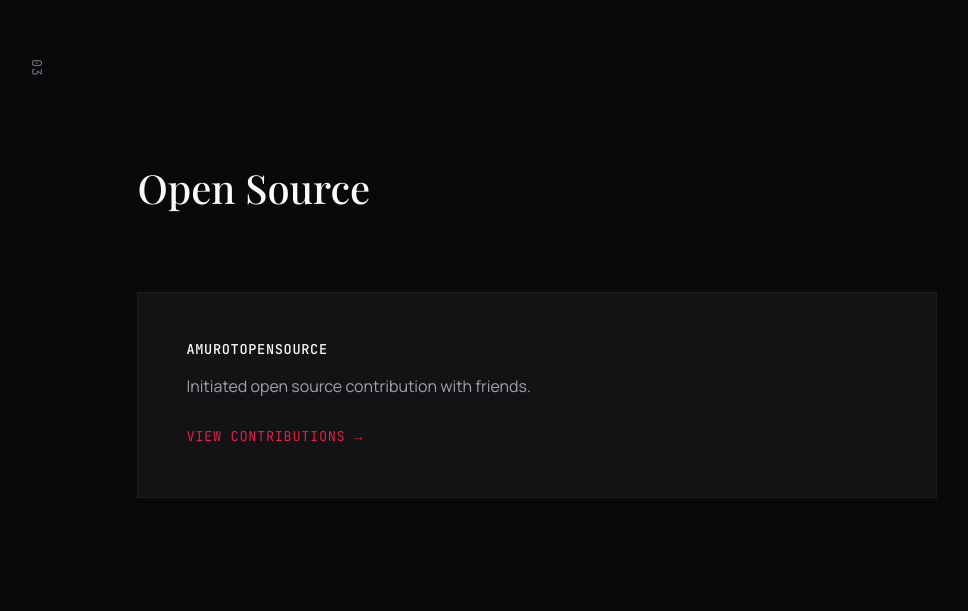
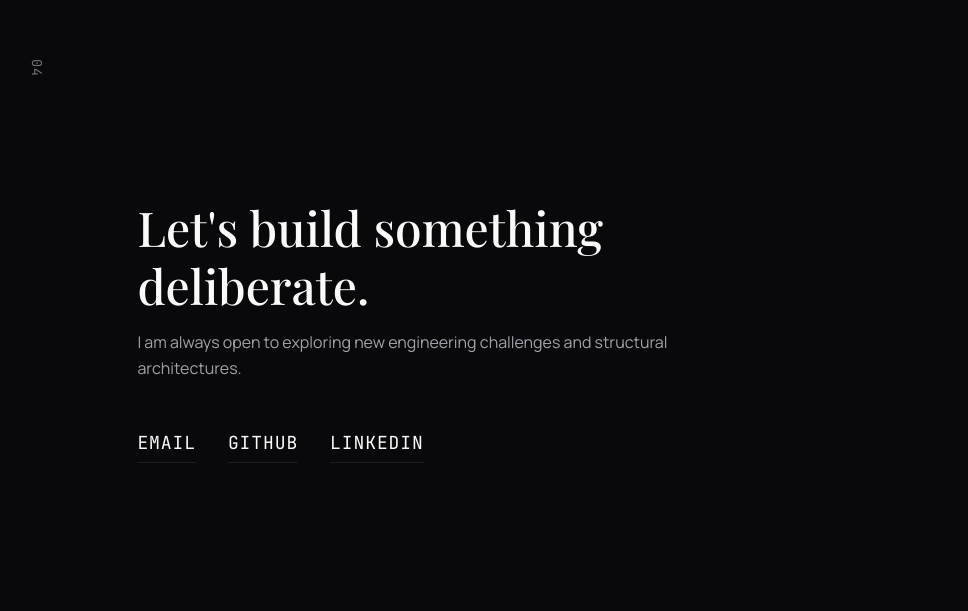
Before and after one commit to theadditya/Portfolio, a plain HTML site: page index.html in a window 1280 px wide. Shown: the part 2469-3080 px from the top of the page, without its empty margins (29-997 px from the left). Drawn offline with nearby package versions, Linux system fonts and the light colour scheme; a web font is replaced by a local one.

Commit message:
Necessary Changes

```diff
--- a/index.html
+++ b/index.html
@@ -1,5 +1,6 @@
 <!DOCTYPE html>
 <html lang="en">
+
 <head>
   <meta charset="UTF-8" />
   <meta name="viewport" content="width=device-width, initial-scale=1.0" />
@@ -7,10 +8,13 @@
 
   <link rel="preconnect" href="https://fonts.googleapis.com">
   <link rel="preconnect" href="https://fonts.gstatic.com" crossorigin>
-  <link href="https://fonts.googleapis.com/css2?family=JetBrains+Mono:wght@400;500&family=Manrope:wght@300;400;500&family=Playfair+Display:ital,wght@0,500;0,600;1,500&display=swap" rel="stylesheet">
+  <link
+    href="https://fonts.googleapis.com/css2?family=JetBrains+Mono:wght@400;500&family=Manrope:wght@300;400;500&family=Playfair+Display:ital,wght@0,500;0,600;1,500&display=swap"
+    rel="stylesheet">
   <link rel="stylesheet" href="style.css">
 
 </head>
+
 <body>
 
 
@@ -36,7 +40,8 @@
         View My Work
         <span>→</span>
       </a>
-      <a href="https://drive.google.com/file/d/1oGe6iJUio2HS6JxBaBnQFTJy7DiMBgRu/view?usp=drive_link" class="cta-btn mono">
+      <a href="https://drive.google.com/file/d/1oGe6iJUio2HS6JxBaBnQFTJy7DiMBgRu/view?usp=drive_link"
+        class="cta-btn mono">
         Rsume
         <span>→</span>
       </a>
@@ -48,7 +53,8 @@
     <div class="about-grid">
       <h2 class="section-title reveal">Deliberate engineering.</h2>
       <div class="about-text reveal">
-        <p>Full-stack developer and IT student specializing in scalable web apps and social impact projects using Flask, JavaScript, and C++.</p>
+        <p>Full-stack developer and IT student specializing in scalable web apps and social impact projects using Flask,
+          JavaScript, and C++.</p>
       </div>
     </div>
 
@@ -90,7 +96,7 @@
     </div>
   </section>
 
-  <section id="open-source">
+  <!-- <section id="open-source">
     <div class="section-num mono reveal">03</div>
     <h2 class="section-title reveal">Open Source</h2>
     <div class="os-card reveal">
@@ -98,7 +104,7 @@
       <p style="margin-bottom: 1.5rem;">Initiated open source contribution with friends.</p>
       <a href="https://github.com/BinaryBhaskar/AmurotOpenSource" target="_blank" class="mono" style="color: var(--primary);">View Contributions →</a>
     </div>
-  </section>
+  </section> -->
 
   <section id="contact">
     <div class="section-num mono reveal">04</div>
@@ -191,4 +197,5 @@
     });
   </script>
 </body>
+
 </html>
```
